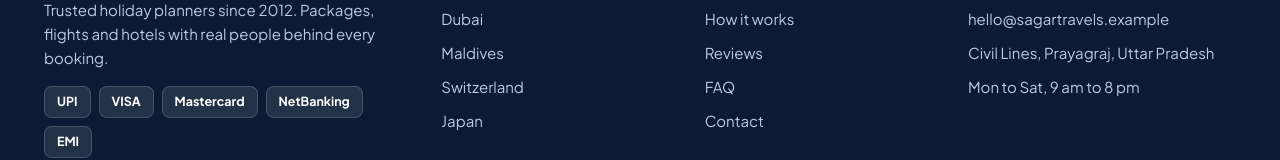
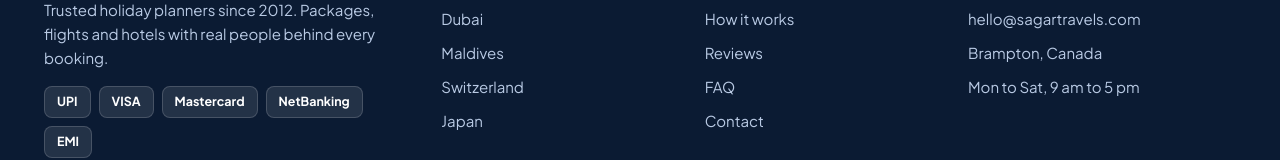
Before and after one commit to AssistifAI-Inc/sagar-travels-assistifai, a plain HTML site: page index.html in a window 1280 px wide. Shown: the part 7059-7219 px from the top of the page. Drawn offline with Linux system fonts and the light colour scheme.

Commit message:
Update index.html
Added location

```diff
--- a/index.html
+++ b/index.html
@@ -2722,9 +2722,9 @@
           <h4>Contact</h4>
           <ul>
             <li><a href="tel:+13656558265" style="color:inherit;text-decoration:none">+1 365 655 8265</a></li>
-            <li>hello@sagartravels.example</li>
-            <li>Civil Lines, Prayagraj, Uttar Pradesh</li>
-            <li>Mon to Sat, 9 am to 8 pm</li>
+            <li>hello@sagartravels.com</li>
+            <li>Brampton, Canada</li>
+            <li>Mon to Sat, 9 am to 5 pm</li>
           </ul>
         </div>
       </div>
```
